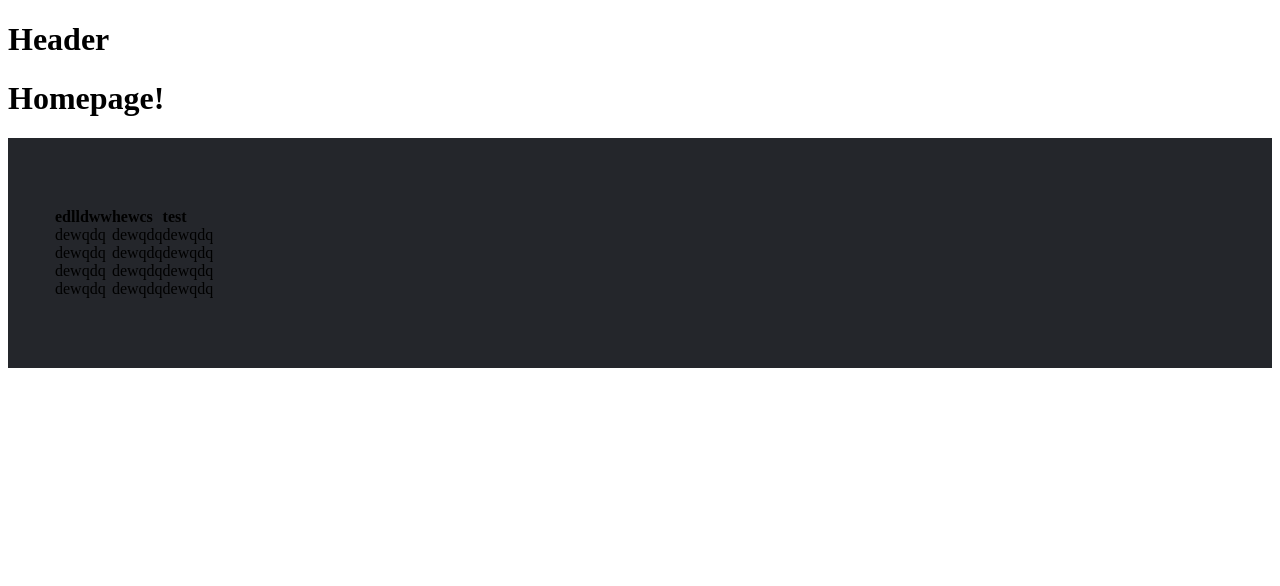
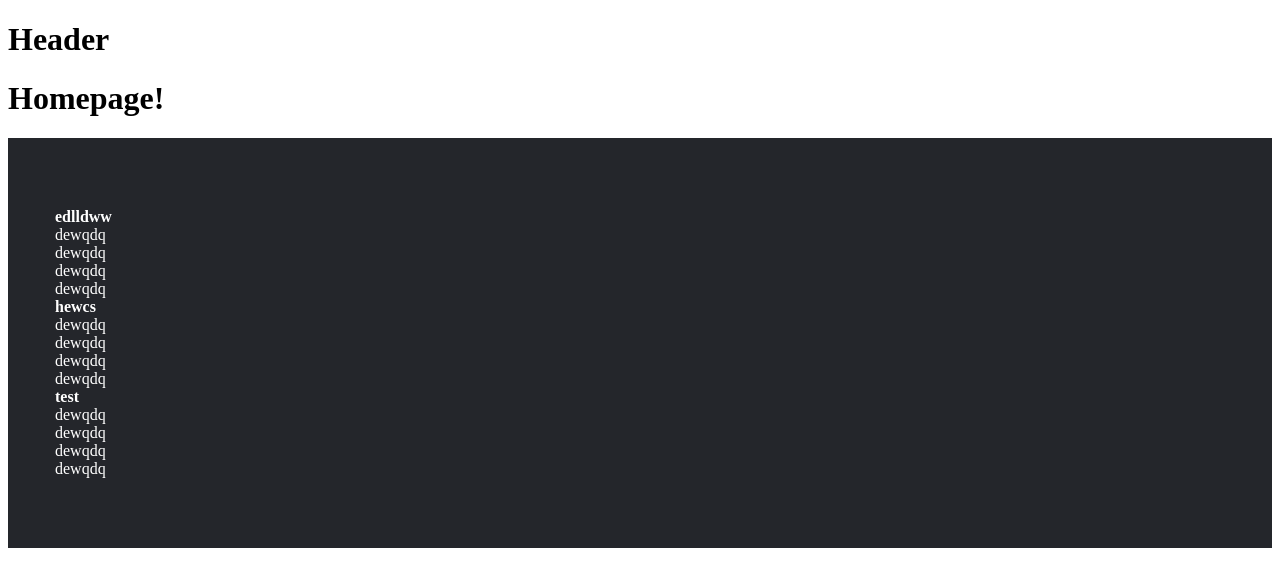
Before and after one commit to DanielMollerSD/WPRProject, a React (Vite) app in the folder frontend/: page /home in a window 1280 px wide. Shown: the top 586 px of the page. Built offline with nearby package versions, Linux system fonts and the light colour scheme.

Commit message:
frontend footer component text kleur verandert

```diff
--- a/frontend/src/components/footer/index.jsx
+++ b/frontend/src/components/footer/index.jsx
@@ -9,8 +9,8 @@ function Footer() {
                 <div className='container'>
                     <div className='row'>
                         <div className='col-md-4'>
-                        <h4>edlldww</h4>
-                        <ul>
+                            <h4 className='footerText'>edlldww</h4>
+                            <ul className='footerText'>
                                 <li>dewqdq</li>
                                 <li>dewqdq</li>
                                 <li>dewqdq</li>
@@ -18,8 +18,8 @@ function Footer() {
                             </ul>
                         </div>
                         <div className='col-md-4'>
-                        <h4>hewcs</h4>
-                        <ul>
+                            <h4 className='footerText'>hewcs</h4>
+                            <ul className='footerText'>
                                 <li>dewqdq</li>
                                 <li>dewqdq</li>
                                 <li>dewqdq</li>
@@ -27,8 +27,8 @@ function Footer() {
                             </ul>
                         </div>
                         <div className='col-md-4'>
-                        <h4>test</h4>
-                        <ul>
+                            <h4 className='footerText'>test</h4>
+                            <ul className='footerText'>
                                 <li>dewqdq</li>
                                 <li>dewqdq</li>
                                 <li>dewqdq</li>
@@ -39,6 +39,8 @@ function Footer() {
                 </div>
             </footer>
         </div>
+
+
         </>
     )
 }
--- a/frontend/src/components/footer/styles.scss
+++ b/frontend/src/components/footer/styles.scss
@@ -11,11 +11,6 @@
         margin: auto;
     }
 
-    .row {
-        display: flex;
-        flex-wrap: wrap;
-    }
-
     ul {
         list-style: none;
     }
@@ -24,4 +19,8 @@
         background-color: #24262b;
         padding: 70px 0;
     }
+
+    .footerText{
+        color: white;
+    }
 }
```
Lines whose indentation alone changed are shown as unchanged.
